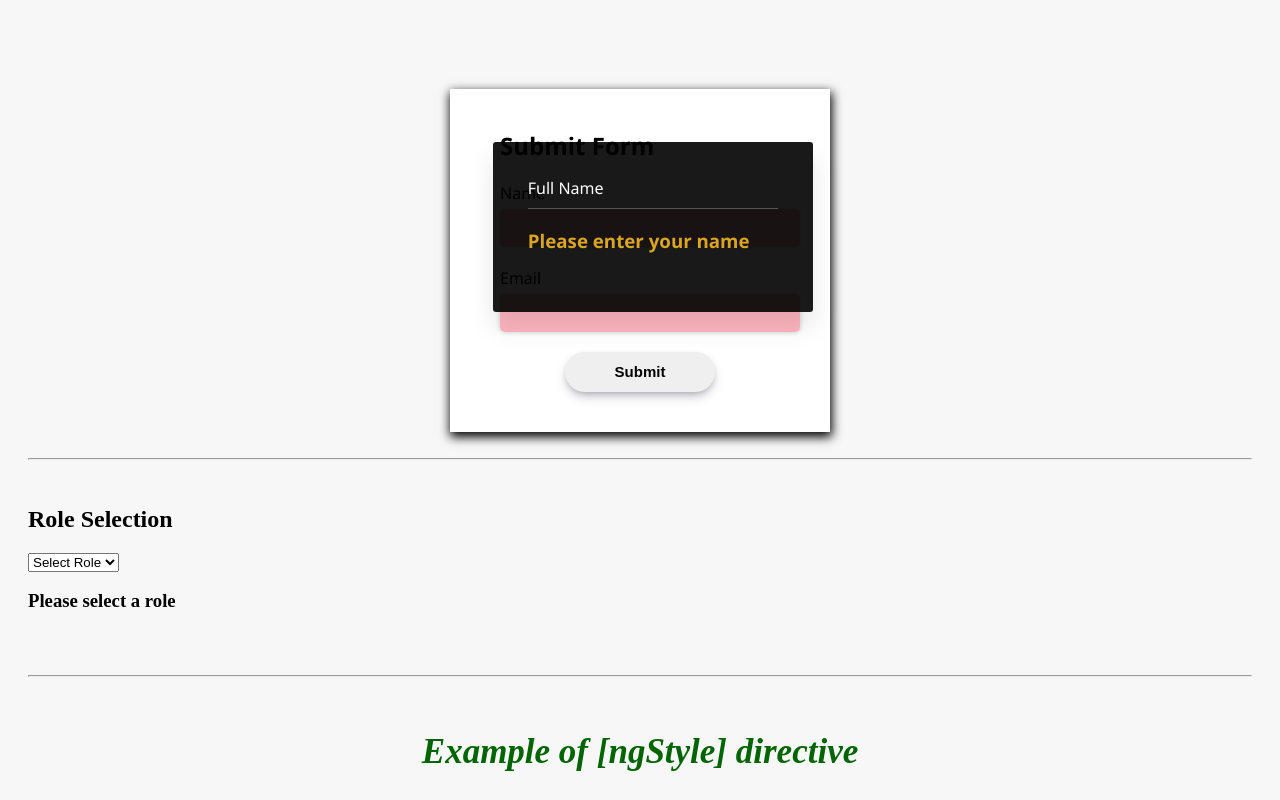
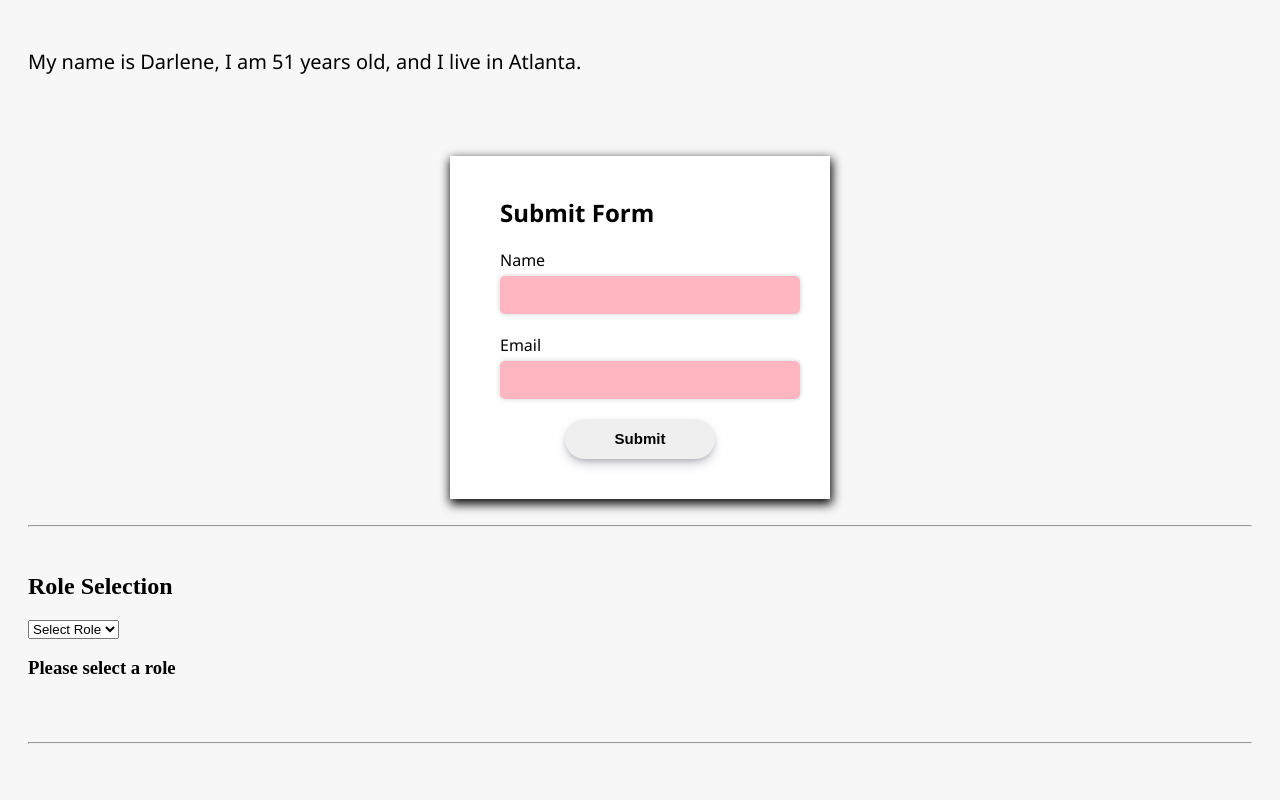
Before and after one commit to darlenewagner/testAngular, an Angular app: page / in a window 1280 px wide. Shown: the top 800 px of the page. Built offline with nearby package versions, Linux system fonts and the light colour scheme.

Commit message:
Edits to container.html and container.ts

```diff
--- a/src/app/container/container.html
+++ b/src/app/container/container.html
@@ -5,7 +5,12 @@
     </div>
 </ng-container> -->
 
-<div class="box">
+<ng-template #showMe let-person>
+    <p style="font-size: 20px;">My name is {{person.name}}, I am {{person.age}} years old, and I live in {{person.city}}.</p>
+</ng-template>
+<ng-container *ngTemplateOutlet="showMe; context : {$implicit : personObj}"></ng-container>
+
+<!-- <div class="box">
     <div class="input-container">
         <input type="text" [(ngModel)]="user"/>
         <label for="">Full Name</label>
@@ -14,7 +19,7 @@
     <ng-template #notValid>
         <h3>Please enter your name</h3>
     </ng-template>
-</div>
+</div> -->
 
 
 <!-- <div *ngIf="isAuthorized; else notAuthorized">
--- a/src/app/container/container.ts
+++ b/src/app/container/container.ts
@@ -12,6 +12,18 @@ import { FormsModule } from '@angular/forms';
 export class Container {
   isAuthorized : boolean = false;
   user : string = '';
+
+  a = 24;
+  b = 14;
+  calc(){
+    return this.a*this.b;
+  }
+
+  personObj = {
+    name : 'Darlene',
+    age : '51',
+    city : 'Atlanta',
+  }
 
   subjectList = [
     {
```
